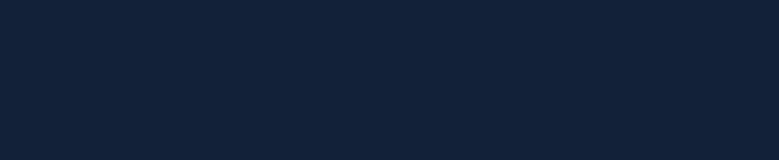
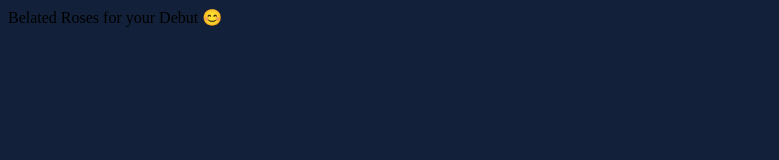
Before and after one commit to chanfrnndz/rose, a plain HTML site: page index.html in a window 1280 px wide. Shown: the top 160 px of the page, without its empty margins (0-779 px from the left). Drawn offline with Linux system fonts and the light colour scheme.

Commit message:
Update index.html

```diff
--- a/index.html
+++ b/index.html
@@ -6,6 +6,11 @@
         <link rel="stylesheet" type="text/css" href="index.css">
     </head>
     <body>
+        <div>
+            <p>
+                Belated Roses for your Debut 😊
+            </p>
+        </div>
         <div class="container">
             <div class="glass"></div>
             <div class="thorns">
```
